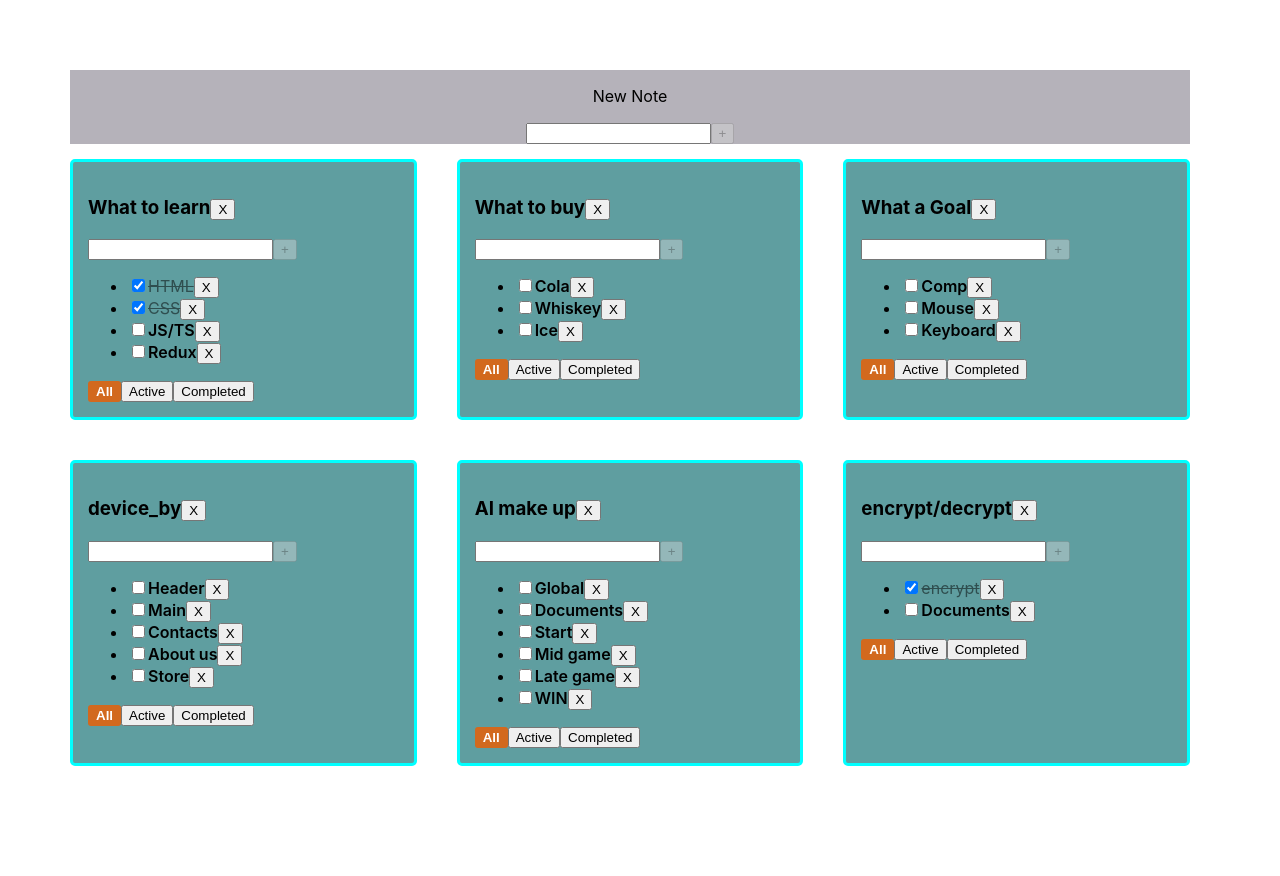
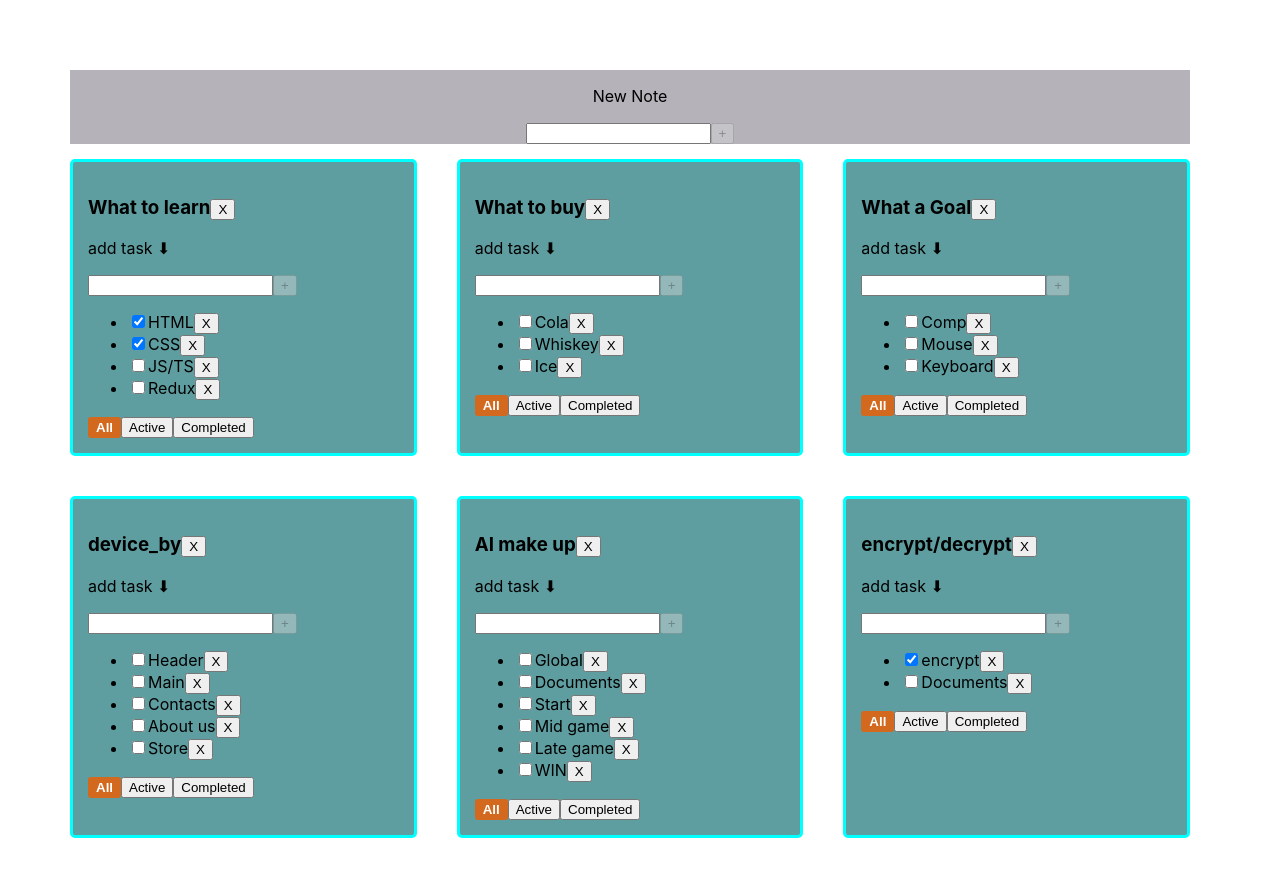
Before and after one commit to wewealka/1-todolist, a React (Create React App) app: page / in a window 1280 px wide. Shown: the top 876 px of the page. Before the commit the page ends 836 px from the top, so only its background shows below. Built offline with nearby package versions, Linux system fonts and the light colour scheme.

Commit message:
added editableSpan in comps (CW && TL) made handlers for em

```diff
--- a/src/layout/ConceptWindows.tsx
+++ b/src/layout/ConceptWindows.tsx
@@ -1,10 +1,12 @@
-import React, { ChangeEvent, useState } from "react";
+import React, { useState } from "react";
 import { usageAddTask, usageChangeStatusBtn, usageFilterBtn, usageRemoveBtn } from "../data/DataButton-2-todolist";
 import { MainButton } from "../components/mainbtn/MainButton";
 import { useAutoAnimate } from '@formkit/auto-animate/react';
 import { CombinedInput } from "../components/input/InputU";
+import { EditableSpan } from "../components/editableSpan/EditableSpan";
 
 export type FiltersValuesType = "All" | "Active" | "Completed";
+
 export type TaskType = {
     id: string;
     title: string;
@@ -18,9 +20,11 @@ export type ConceptWindowsPropsType = {
 export type MainType = {
     mainObj: ConceptWindowsPropsType;
     onRemoveWindow: (title: string) => void;
+    onNewTitleChangeHandler:(taskId:string, newTitle: string) => void
+
 };
 
-export const ConceptWindows: React.FC<MainType> = ({ mainObj, onRemoveWindow }) => {
+export const ConceptWindows: React.FC<MainType> = ({ mainObj, onRemoveWindow, onNewTitleChangeHandler }) => {
     const [listRef] = useAutoAnimate<HTMLUListElement>();
     const [tasks, setTasks] = useState<TaskType[]>(mainObj.tasks);
     const [activeFilter, setActiveFilter] = useState<FiltersValuesType>("All");
@@ -42,6 +46,14 @@ export const ConceptWindows: React.FC<MainType> = ({ mainObj, onRemoveWindow })
         setNewTaskTitle("");
     };
 
+    const newTitleTaskChangeHandler = (taskId:string, newTitle: string) => {
+        const newTask = tasks.map(t => t.id === taskId ? { ...t, title: newTitle } : t)
+        setTasks(newTask)
+    };
+
+
+
+
     const filteredTasks = usageFilterBtn(tasks, activeFilter);
 
     const taskList = filteredTasks.map((task: TaskType) => (
@@ -51,7 +63,7 @@ export const ConceptWindows: React.FC<MainType> = ({ mainObj, onRemoveWindow })
                 onChange={(e) => changeStatus(task.id, e.currentTarget.checked)}
                 checked={task.isDone}
             />
-            <span className={task.isDone ? "task-done" : "task"}>{task.title}</span>
+            <EditableSpan title={task.title} onChange={(str)=> newTitleTaskChangeHandler(task.id, str) }/>
             <MainButton name={"X"} callBack={() => removeTask(task.id)} />
         </li>
     ));
@@ -59,10 +71,11 @@ export const ConceptWindows: React.FC<MainType> = ({ mainObj, onRemoveWindow })
     return (
         <div>
             <h3>
-                {mainObj.title}
+            <EditableSpan title={mainObj.title} onChange={(str)=> onNewTitleChangeHandler(mainObj.cwId, str)}/>
                 <MainButton name={"X"} callBack={() => onRemoveWindow(mainObj.cwId)} />
             </h3>
             <div>
+                <p>add task ⬇</p>
                 <CombinedInput
                     newTaskTitle={newTaskTitle}
                     setNewTaskTitle={setNewTaskTitle}
```
